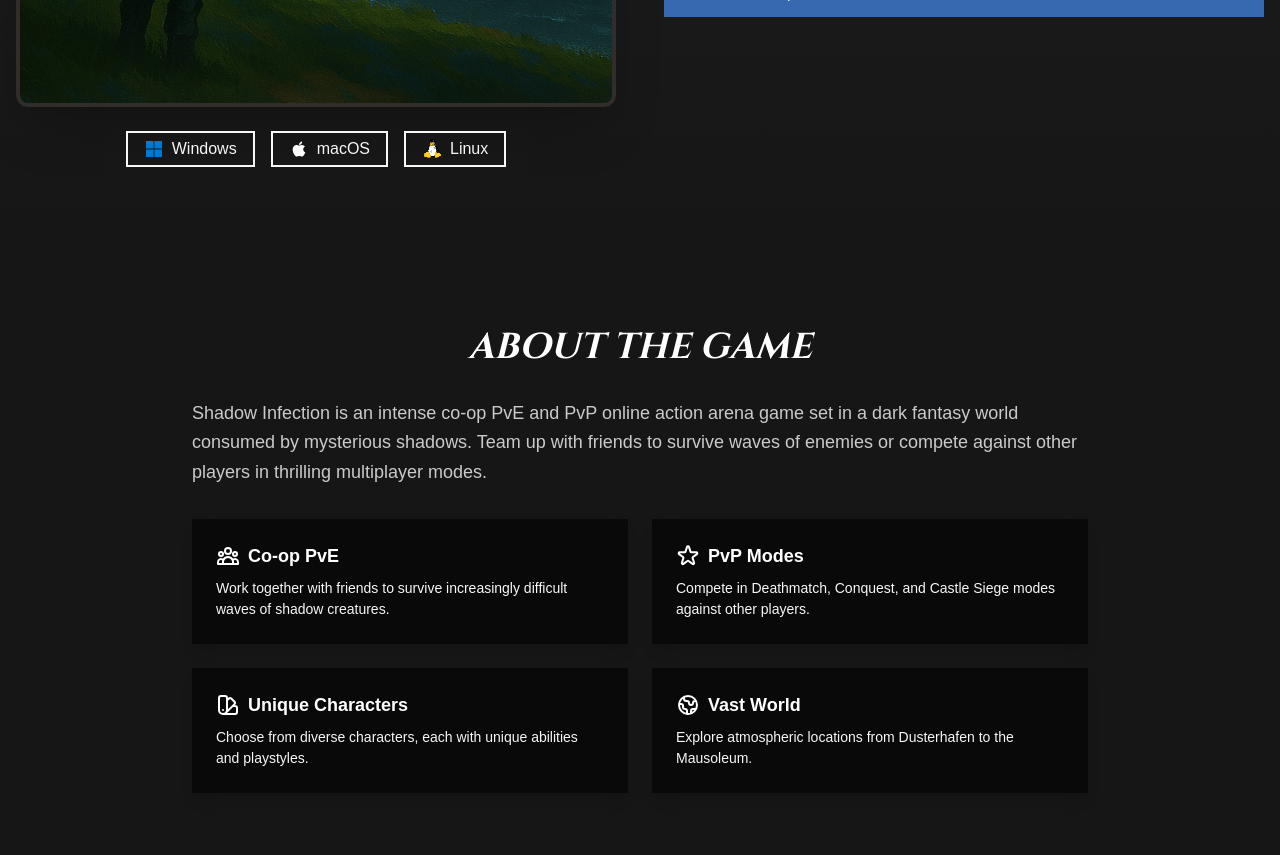
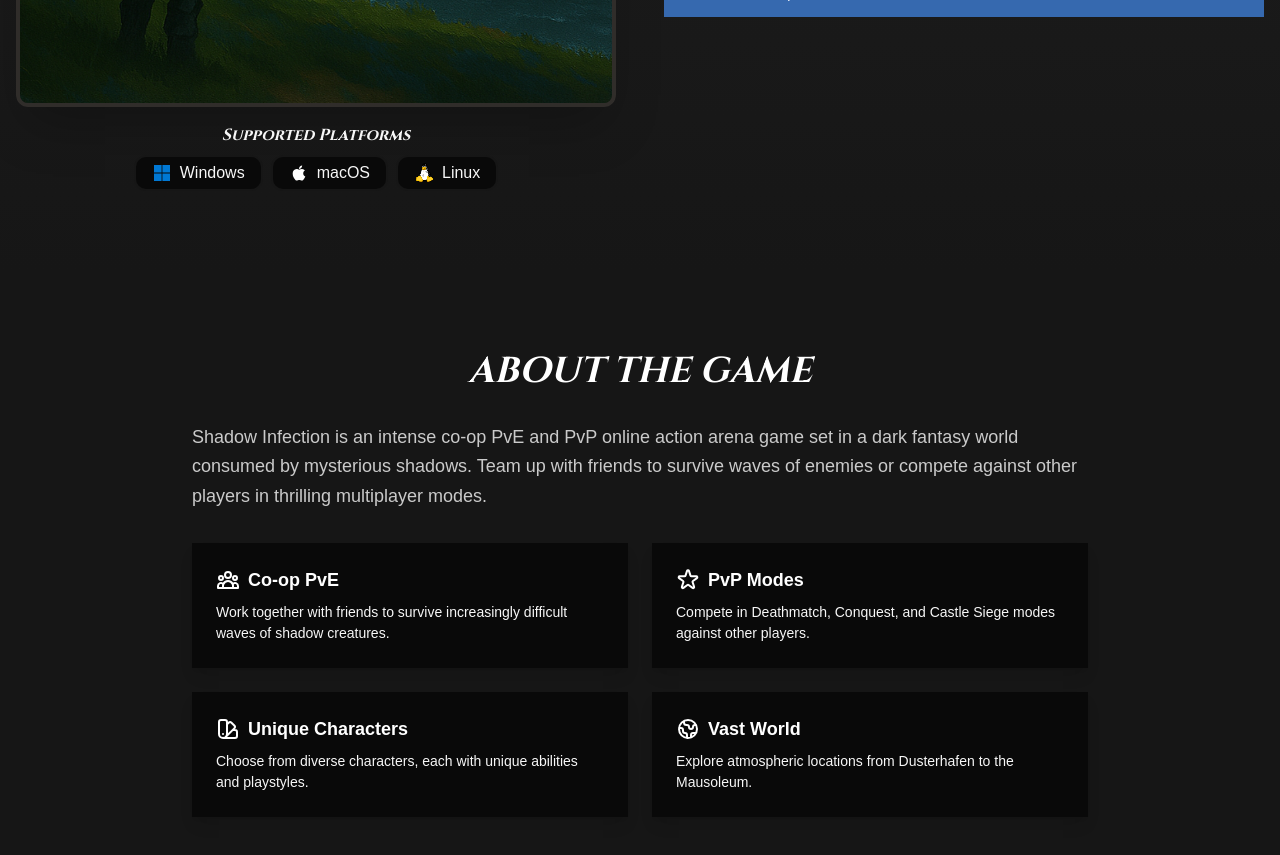
Before and after one commit to VoxelCoreLab/project-alpha-website, a Vue app: page /product in a window 1280 px wide. Shown: the part 840-1695 px from the top of the page. Built offline with nearby package versions, Linux system fonts and the light colour scheme.

Commit message:
Update PageProduct.vue

```diff
--- a/src/pages/PageProduct.vue
+++ b/src/pages/PageProduct.vue
@@ -12,16 +12,17 @@
                                 class="w-full h-full object-cover object-top border-accent/10 border-4 rounded-xl" />
                         </div>
                         <!-- Platforms Badge -->
-                        <div class="mt-6 flex gap-4 justify-center">
-                            <div class="badge badge-lg badge-outline gap-2 p-4">
+                        <h2 class="mt-4 text-center font-cinzel font-bold italic">Supported Platforms</h2>
+                        <div class="mt-2 flex gap-2 justify-center">
+                            <div class="badge rounded-xl badge-lg gap-2 p-4">
                                 <IconWindows class="w-5 h-5 p-0.5" />
                                 <span>Windows</span>
                             </div>
-                            <div class="badge badge-lg badge-outline gap-2 p-4">
+                            <div class="badge rounded-xl badge-lg gap-2 p-4">
                                 <IconApple class="w-5 h-5" />
                                 <span>macOS</span>
                             </div>
-                            <div class="badge badge-lg badge-outline gap-2 p-4">
+                            <div class="badge rounded-xl badge-lg gap-2 p-4">
                                 <IconLinux class="w-5 h-5" />
                                 <span>Linux</span>
                             </div>
```
